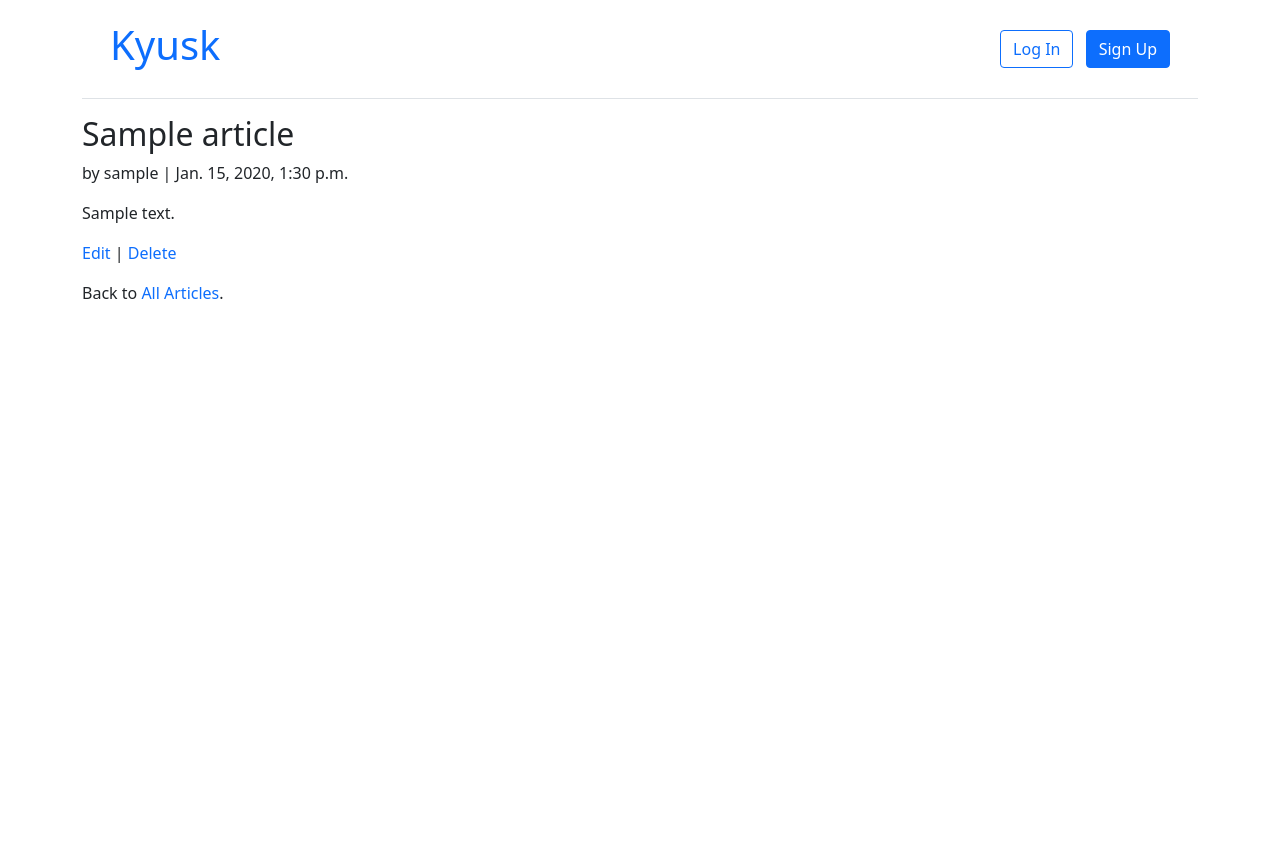
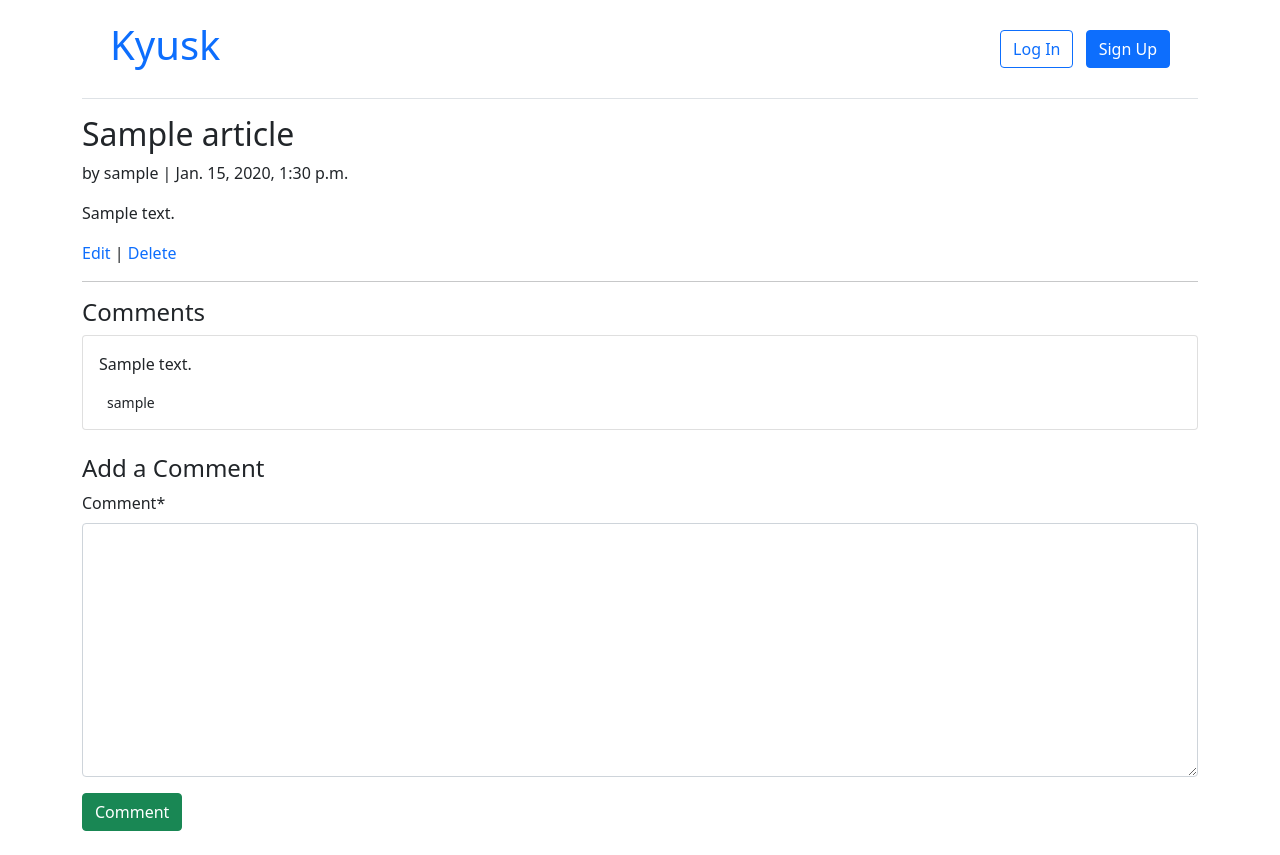
Before and after one commit to AshkanShakiba/Kyusk, a Django app: page /articles/1/ in a window 1280 px wide. Before the commit the page ends 299 px from the top, so only its background shows below. Run offline with Django 4.2, Linux system fonts and the light colour scheme; tables that the repository leaves empty hold one stand-in row (values such as "Sample post"); some libraries are stand-ins or nearby versions.

Commit message:
implement comments

```diff
--- /dev/null
+++ b/articles/forms.py
@@ -0,0 +1,9 @@
+from django import forms
+
+from .models import Comment
+
+
+class CommentForm(forms.ModelForm):
+    class Meta:
+        model = Comment
+        fields = ("comment",)
--- a/articles/models.py
+++ b/articles/models.py
@@ -15,3 +15,15 @@ class Article(models.Model):
 
     def get_absolute_url(self):
         return reverse("article_detail", kwargs={"pk": self.pk})
+
+
+class Comment(models.Model):
+    article = models.ForeignKey(Article, on_delete=models.CASCADE)
+    comment = models.TextField(max_length=500)
+    author = models.ForeignKey(settings.AUTH_USER_MODEL, on_delete=models.CASCADE)
+
+    def __str__(self):
+        return self.comment
+
+    def get_absolute_url(self):
+        return reverse("article_list")
--- a/articles/views.py
+++ b/articles/views.py
@@ -1,9 +1,12 @@
-from django.views.generic import ListView, DetailView
+from django.views.generic import ListView, DetailView, FormView
 from django.views.generic.edit import UpdateView, DeleteView, CreateView
 from django.contrib.auth.mixins import LoginRequiredMixin, UserPassesTestMixin
-from django.urls import reverse_lazy
+from django.views.generic.detail import SingleObjectMixin
+from django.urls import reverse_lazy, reverse
+from django.views import View
 
 from .models import Article
+from .forms import CommentForm
 
 
 class ArticleListView(ListView):
@@ -11,9 +14,45 @@ class ArticleListView(ListView):
     template_name = "article_list.html"
 
 
-class ArticleDetailView(DetailView):
+class CommentGet(DetailView):
     model = Article
     template_name = "article_detail.html"
+
+    def get_context_data(self, **kwargs):
+        context = super().get_context_data(**kwargs)
+        context["form"] = CommentForm()
+        return context
+
+
+class CommentPost(SingleObjectMixin, FormView):
+    model = Article
+    form_class = CommentForm
+    template_name = "article_detail.html"
+
+    def post(self, request, *args, **kwargs):
+        self.object = self.get_object()
+        return super().post(request, *args, **kwargs)
+
+    def form_valid(self, form):
+        comment = form.save(commit=False)
+        comment.article = self.object
+        comment.author = self.request.user
+        comment.save()
+        return super().form_valid(form)
+
+    def get_success_url(self):
+        article = self.get_object()
+        return reverse("article_detail", kwargs={"pk": article.pk})
+
+
+class ArticleDetailView(View):
+    def get(self, request, *args, **kwargs):
+        view = CommentGet.as_view()
+        return view(request, *args, **kwargs)
+
+    def post(self, request, *args, **kwargs):
+        view = CommentPost.as_view()
+        return view(request, *args, **kwargs)
 
 
 class ArticleUpdateView(LoginRequiredMixin, UserPassesTestMixin, UpdateView):
--- a/templates/article_delete.html
+++ b/templates/article_delete.html
@@ -1,4 +1,6 @@
 {% extends "base.html" %}
+
+{% block title %}Delete Article{% endblock title %}
 
 {% block content %}
     <h1>Delete</h1>
--- a/templates/article_detail.html
+++ b/templates/article_detail.html
@@ -1,4 +1,7 @@
 {% extends "base.html" %}
+{% load crispy_forms_tags %}
+
+{% block title %}{{ article.title }}{% endblock title %}
 
 {% block content %}
     <div class="article-entry">
@@ -6,7 +9,33 @@
         <p>by {{ article.author }} | {{ article.created_at }}</p>
         <p>{{ article.context }}</p>
     </div>
-    <p><a href="{% url 'article_edit' article.pk %}">Edit</a> |
-        <a href="{% url 'article_delete' article.pk %}">Delete</a></p>
-    <p>Back to <a href="{% url 'article_list' %}">All Articles</a>.</p>
+    <p>
+        <a href="{% url 'article_edit' article.pk %}">Edit</a> |
+        <a href="{% url 'article_delete' article.pk %}">Delete</a>
+    </p>
+    <!-- <p>
+        Back to <a href="{% url 'article_list' %}">All Articles</a>.
+    </p> -->
+
+    <hr>
+    <h4>Comments</h4>
+    {% for comment in article.comment_set.all %}
+        <div class="card mb-4">
+            <div class="card-body">
+                <p>{{ comment }}</p>
+                <div class="d-flex justify-content-between">
+                    <div class="d-flex flex-row align-items-center">
+                        <p class="small mb-0 ms-2">{{ comment.author }}</p>
+                    </div>
+                </div>
+            </div>
+        </div>
+    {% endfor %}
+    <h4>Add a Comment</h4>
+    <form action="" method="post">
+        {% csrf_token %}
+        {{ form|crispy }}
+        <button class="btn btn-success ml-2" type="submit">Comment</button>
+    </form>
+    <br>
 {% endblock content %}
--- a/templates/article_edit.html
+++ b/templates/article_edit.html
@@ -1,5 +1,7 @@
 {% extends "base.html" %}
 {% load crispy_forms_tags %}
+
+{% block title %}Edit Article{% endblock title %}
 
 {% block content %}
     <h1>Edit</h1>
--- a/templates/article_list.html
+++ b/templates/article_list.html
@@ -1,6 +1,6 @@
 {% extends "base.html" %}
 
-{% block title %}Articles{% endblock title %}
+{% block title %}Kyusk Articles{% endblock title %}
 
 {% block content %}
     {% for article in article_list %}
--- a/templates/article_new.html
+++ b/templates/article_new.html
@@ -1,5 +1,7 @@
 {% extends "base.html" %}
 {% load crispy_forms_tags %}
+
+{% block title %}New Article{% endblock title %}
 
 {% block content %}
     <h1>New article</h1>
```
Also changed, not shown: articles/admin.py (+19 -2 lines), pages/views.py (+11 -3 lines), articles/migrations/0003_comment.py (added).
